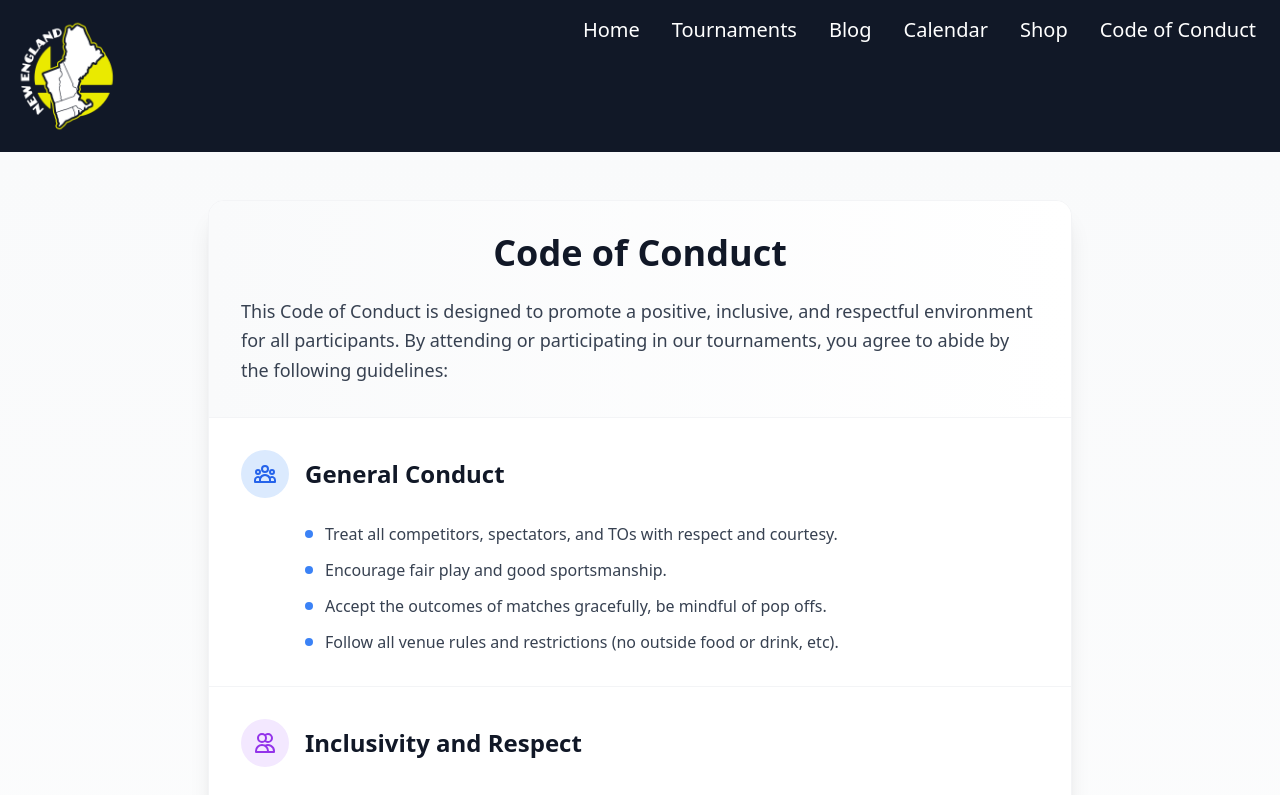
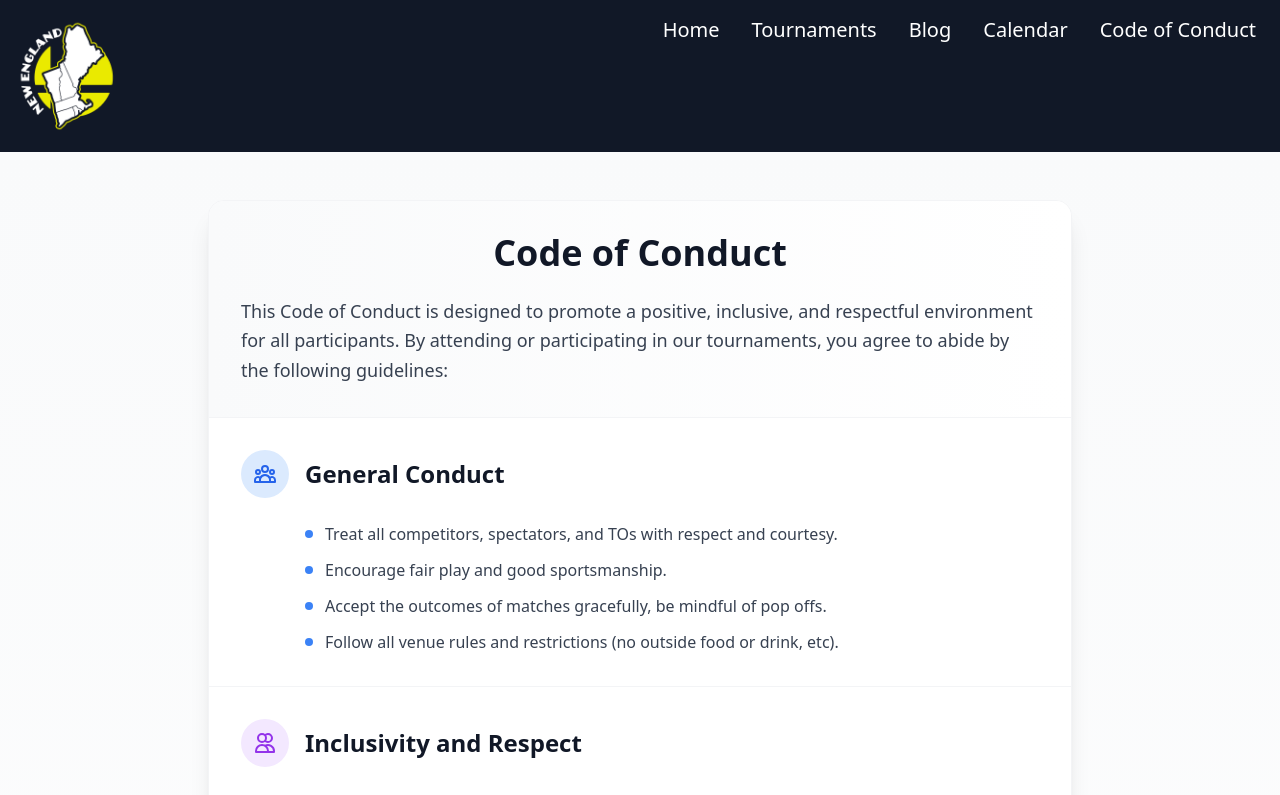
Before and after one commit to JoshDesmond/NewEnglandMelee, a React (Vite) app: page /code-of-conduct in a window 1280 px wide. Shown: the top 795 px of the page. Built offline with nearby package versions, Linux system fonts and the light colour scheme; no server answers.

Commit message:
Removes dead shop link

```diff
--- a/src/components/layout/Navigation.tsx
+++ b/src/components/layout/Navigation.tsx
@@ -11,7 +11,7 @@ const Navigation: React.FC<NavigationProps> = ({ className = '', onLinkClick })
     { href: '/#tournaments', label: 'Tournaments' },
     { href: '/blog', label: 'Blog' },
     { href: 'https://calendar.google.com/calendar/u/0/embed?src=86oup09opi66vbhshrftu4uijs@group.calendar.google.com&ctz=America/New_York', label: 'Calendar' },
-    { href: 'https://merch.newenglandmelee.com', label: 'Shop' },
+    // { href: 'https://merch.newenglandmelee.com', label: 'Shop' },
     { href: '/code-of-conduct', label: 'Code of Conduct' },
   ];
 
```
